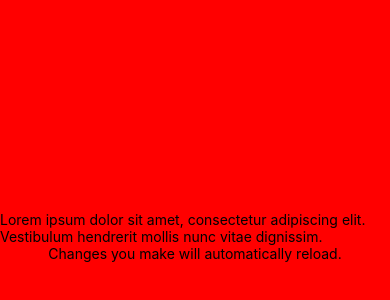
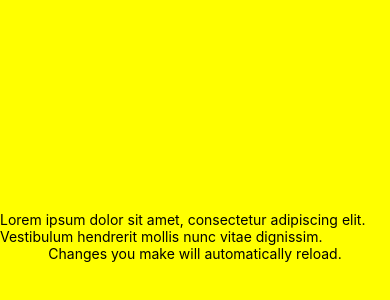
Before and after one commit to alvaropaco/react-match-boilerplate, a React Native app: screen / in a window 390 px wide. Shown: the part 186-486 px from the top of the page. Built offline with nearby package versions, Linux system fonts and the light colour scheme.

Commit message:
Cor de fundo

```diff
--- a/App.js
+++ b/App.js
@@ -15,7 +15,7 @@ export default class App extends React.Component {
 const styles = StyleSheet.create({
   container: {
     flex: 1,
-    backgroundColor: '#ff0000',
+    backgroundColor: '#ffff00',
     alignItems: 'center',
     justifyContent: 'center',
   },
```
